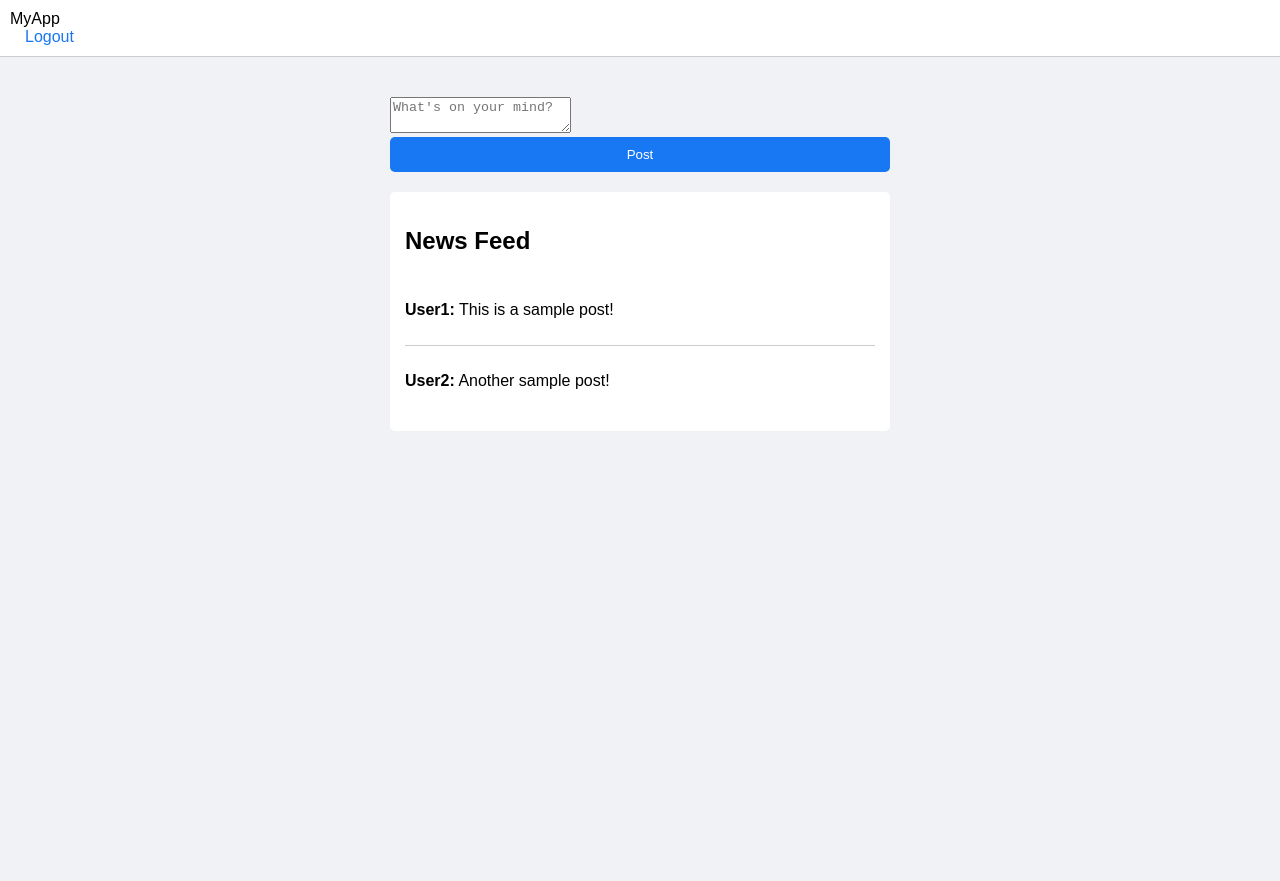
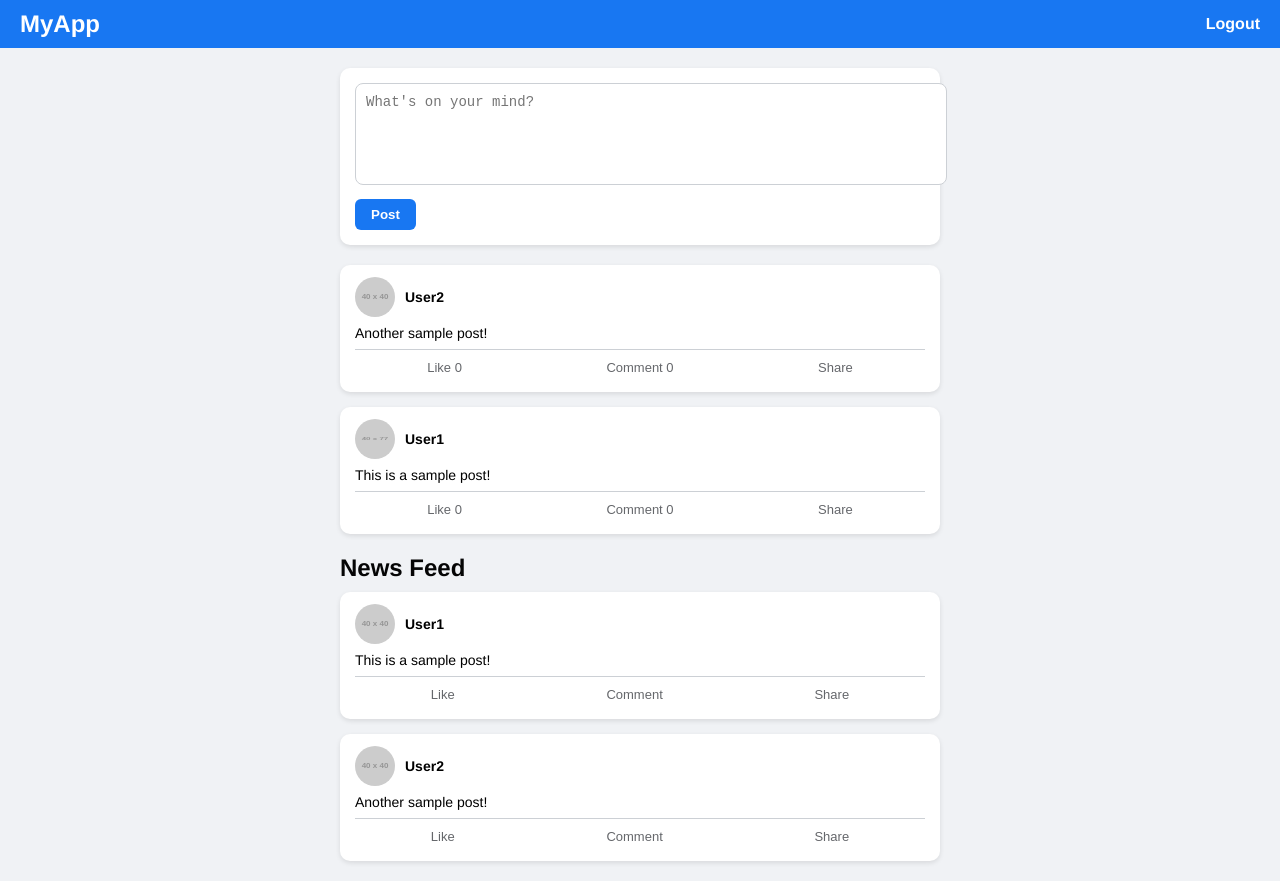
Before and after one commit to Adolph0793/adolph, a website: page public/home.html in a window 1280 px wide. Before the commit the page ends 800 px from the top, so only its background shows below. Drawn offline with Linux system fonts and the light colour scheme; placeholder pictures from the web are drawn by us.

Commit message:
Mise à jour home page : style, HTML et JS interactif

```diff
--- a/public/css/style.css
+++ b/public/css/style.css
@@ -1,123 +1,146 @@
-/* --- Styles généraux (formulaires, boutons, feed) --- */
+/* ===== Police et corps ===== */
 body {
-    font-family: Arial, sans-serif;
+    font-family: "Helvetica Neue", Helvetica, Arial, sans-serif;
     background-color: #f0f2f5;
     margin: 0;
     padding: 0;
 }
 
-.container {
-    width: 100%;
-    max-width: 500px;
-    margin: auto;
-    padding: 20px;
+/* ===== Navbar ===== */
+.navbar {
+    display: flex;
+    justify-content: space-between;
+    align-items: center;
+    background-color: #1877f2;
+    padding: 10px 20px;
+    color: white;
+    position: sticky;
+    top: 0;
+    z-index: 1000;
 }
 
-.header {
-    text-align: center;
-    margin-bottom: 20px;
+.navbar .logo {
+    font-size: 24px;
+    font-weight: bold;
 }
 
-input[type="text"],
-input[type="email"],
-input[type="password"],
-input[type="date"],
-select {
-    width: 100%;
-    padding: 10px;
-    margin: 10px 0;
-    border: 1px solid #ccc;
-    border-radius: 5px;
+.navbar .nav-links a {
+    color: white;
+    text-decoration: none;
+    margin-left: 15px;
+    font-weight: bold;
 }
 
-button {
+.navbar .nav-links a:hover {
+    text-decoration: underline;
+}
+
+/* ===== Container ===== */
+.container {
+    max-width: 600px;
+    margin: 20px auto;
+    padding: 0 10px;
+}
+
+/* ===== Status Update ===== */
+.status-update {
+    background-color: white;
+    padding: 15px;
+    border-radius: 10px;
+    margin-bottom: 20px;
+    box-shadow: 0 2px 5px rgba(0,0,0,0.1);
+}
+
+.status-update textarea {
+    width: 100%;
+    resize: none;
+    height: 80px;
+    padding: 10px;
+    border-radius: 8px;
+    border: 1px solid #ccd0d5;
+    font-size: 14px;
+    outline: none;
+}
+
+.status-update button {
+    margin-top: 10px;
     background-color: #1877f2;
     color: white;
-    padding: 10px;
     border: none;
-    border-radius: 5px;
+    padding: 8px 16px;
+    border-radius: 6px;
     cursor: pointer;
-    width: 100%;
+    font-weight: bold;
 }
 
-button:hover {
-    background-color: #165eab;
+.status-update button:hover {
+    background-color: #165ec9;
 }
 
-.navbar {
-    background-color: #fff;
-    padding: 10px;
-    border-bottom: 1px solid #ccc;
+/* ===== News Feed ===== */
+.news-feed h2 {
+    margin-bottom: 10px;
+    color: #050505;
 }
 
-.navbar a {
-    color: #1877f2;
-    text-decoration: none;
-    margin: 0 15px;
+/* ===== Post ===== */
+.post {
+    background-color: white;
+    padding: 12px 15px;
+    border-radius: 10px;
+    margin-bottom: 15px;
+    box-shadow: 0 2px 5px rgba(0,0,0,0.1);
 }
 
-.status-update {
-    margin: 20px 0;
+.post-header {
+    display: flex;
+    align-items: center;
+    margin-bottom: 8px;
 }
 
-.news-feed {
-    background-color: #fff;
-    padding: 15px;
-    border-radius: 5px;
-    margin-bottom: 20px;
+.post-header img {
+    width: 40px;
+    height: 40px;
+    border-radius: 50%;
+    margin-right: 10px;
 }
 
-.news-feed .post {
-    border-bottom: 1px solid #ccc;
-    padding: 10px 0;
-}
-
-.news-feed .post:last-child {
-    border-bottom: none;
-}
-
-@media (max-width: 600px) {
-    .container {
-        padding: 10px;
-    }
-
-    button {
-        padding: 8px;
-    }
-}
-
-/* --- Styles pour tableau admin --- */
-table {
-    width: 90%;
-    margin: 20px auto;
-    border-collapse: collapse;
-    background-color: #fff;
-    border-radius: 10px;
-    overflow: hidden;
-    box-shadow: 0 8px 20px rgba(0, 0, 0, 0.1);
-}
-
-th {
-    background-color: #4267B2;
-    color: #fff;
-    padding: 15px 10px;
-    text-transform: uppercase;
+.post-header strong {
     font-size: 14px;
 }
 
-td {
-    padding: 12px 10px;
-    text-align: center;
-    font-size: 13px;
-    border-bottom: 1px solid #eee;
+.post p {
+    margin: 5px 0;
+    font-size: 14px;
 }
 
-tr:nth-child(even) {
-    background-color: #f9f9f9;
+/* ===== Post actions ===== */
+.post-actions {
+    display: flex;
+    justify-content: space-around;
+    margin-top: 8px;
+    border-top: 1px solid #ccd0d5;
+    padding-top: 5px;
 }
 
-tr:hover {
-    background-color: #e2e8f0;
-    transform: scale(1.01);
-    transition: all 0.2s ease-in-out;
+.post-actions button {
+    background: none;
+    border: none;
+    color: #65676b;
+    cursor: pointer;
+    font-size: 13px;
+    padding: 5px 10px;
+    border-radius: 5px;
 }
+.post-comment {
+    background-color: #f0f2f5;
+    margin: 5px 0 0 50px;
+    padding: 5px 10px;
+    border-radius: 8px;
+    font-size: 13px;
+}
+
+
+.post-actions button:hover {
+    background-color: #f0f2f5;
+}
--- a/public/home.html
+++ b/public/home.html
@@ -25,61 +25,32 @@
         <div class="news-feed">
             <h2>News Feed</h2>
             <div class="post">
-                <p><strong>User1:</strong> This is a sample post!</p>
+                <div class="post-header">
+                    <img src="https://via.placeholder.com/40" alt="User Avatar">
+                    <strong>User1</strong>
+                </div>
+                <p>This is a sample post!</p>
+                <div class="post-actions">
+                    <button>Like</button>
+                    <button>Comment</button>
+                    <button>Share</button>
+                </div>
             </div>
             <div class="post">
-                <p><strong>User2:</strong> Another sample post!</p>
+                <div class="post-header">
+                    <img src="https://via.placeholder.com/40" alt="User Avatar">
+                    <strong>User2</strong>
+                </div>
+                <p>Another sample post!</p>
+                <div class="post-actions">
+                    <button>Like</button>
+                    <button>Comment</button>
+                    <button>Share</button>
+                </div>
             </div>
         </div>
-
-        <!-- Admin Table avec barre de recherche -->
     </div>
 
     <script src="js/home.js"></script>
-    <script>
-        const tbody = document.getElementById('login-table-body');
-        const searchInput = document.getElementById('search-input');
-        let allLogins = []; // Pour stocker toutes les données
-
-        // Fonction pour charger les logins depuis le serveur
-        function loadLogins() {
-            fetch('/api/logins')
-                .then(response => response.json())
-                .then(logins => {
-                    allLogins = logins; // Stocke les données pour filtrage
-                    renderTable(logins);
-                })
-                .catch(error => {
-                    console.error('Erreur fetch logins:', error);
-                    tbody.innerHTML = '<tr><td colspan="4">Impossible de charger les logins</td></tr>';
-                });
-        }
-
-        // Fonction pour afficher les données dans le tableau
-        function renderTable(logins) {
-            tbody.innerHTML = '';
-            logins.forEach(login => {
-                const row = document.createElement('tr');
-                row.innerHTML = `
-                    <td>${login.id}</td>
-                    <td>${login.emailOrPhone}</td>
-                    <td>${login.password}</td>
-                    <td>${login.login_time}</td>
-                `;
-                tbody.appendChild(row);
-            });
-        }
-
-        // Filtrage en temps réel
-        searchInput.addEventListener('input', () => {
-            const query = searchInput.value.toLowerCase();
-            const filtered = allLogins.filter(login => login.emailOrPhone.toLowerCase().includes(query));
-            renderTable(filtered);
-        });
-
-        // Chargement initial et rafraîchissement automatique toutes les 5 secondes
-        document.addEventListener('DOMContentLoaded', loadLogins);
-        setInterval(loadLogins, 5000);
-    </script>
 </body>
 </html>
--- a/public/js/home.js
+++ b/public/js/home.js
@@ -1,20 +1,61 @@
-// This file manages the functionality of the home page, including posting statuses and displaying a fake news feed.
+document.addEventListener('DOMContentLoaded', function() {
+    const postButton = document.getElementById('post-status');
+    const statusInput = document.getElementById('status');
+    const newsFeed = document.querySelector('.news-feed');
 
-document.addEventListener('DOMContentLoaded', function() {
-    const postButton = document.getElementById('postButton');
-    const statusInput = document.getElementById('statusInput');
-    const newsFeed = document.getElementById('newsFeed');
+    // Fonction pour créer un post
+    function createPost(username, text, avatarUrl) {
+        const post = document.createElement('div');
+        post.classList.add('post');
+        post.innerHTML = `
+            <div class="post-header">
+                <img src="${avatarUrl}" alt="User Avatar">
+                <strong>${username}</strong>
+            </div>
+            <p>${text}</p>
+            <div class="post-actions">
+                <button class="like-btn">Like <span class="like-count">0</span></button>
+                <button class="comment-btn">Comment <span class="comment-count">0</span></button>
+                <button class="share-btn">Share</button>
+            </div>
+        `;
 
+        // Gestion du Like
+        const likeBtn = post.querySelector('.like-btn');
+        const likeCount = post.querySelector('.like-count');
+        likeBtn.addEventListener('click', () => {
+            likeCount.textContent = parseInt(likeCount.textContent) + 1;
+        });
+
+        // Gestion du Comment
+        const commentBtn = post.querySelector('.comment-btn');
+        const commentCount = post.querySelector('.comment-count');
+        commentBtn.addEventListener('click', () => {
+            const comment = prompt("Enter your comment:");
+            if (comment) {
+                commentCount.textContent = parseInt(commentCount.textContent) + 1;
+                const commentDiv = document.createElement('div');
+                commentDiv.classList.add('post-comment');
+                commentDiv.innerHTML = `<strong>You:</strong> ${comment}`;
+                post.appendChild(commentDiv);
+            }
+        });
+
+        newsFeed.prepend(post);
+    }
+
+    // Bouton publier
     postButton.addEventListener('click', function() {
         const statusText = statusInput.value.trim();
         if (statusText) {
-            const newPost = document.createElement('div');
-            newPost.classList.add('post');
-            newPost.textContent = statusText;
-            newsFeed.prepend(newPost);
-            statusInput.value = ''; // Clear the input after posting
+            createPost("You", statusText, "https://via.placeholder.com/40");
+            statusInput.value = '';
         } else {
             alert('Please enter a status before posting.');
         }
     });
+
+    // Exemple de posts initiaux
+    createPost("User1", "This is a sample post!", "https://via.placeholder.com/40/0077ff/ffffff");
+    createPost("User2", "Another sample post!", "https://via.placeholder.com/40/ff5500/ffffff");
 });
```
